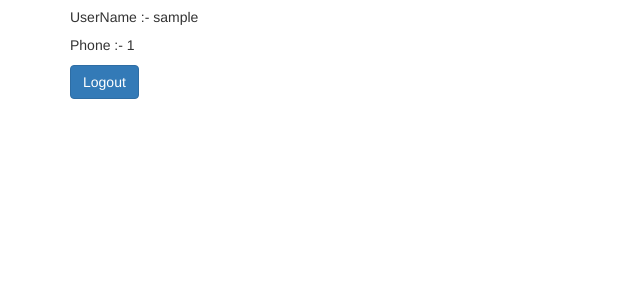
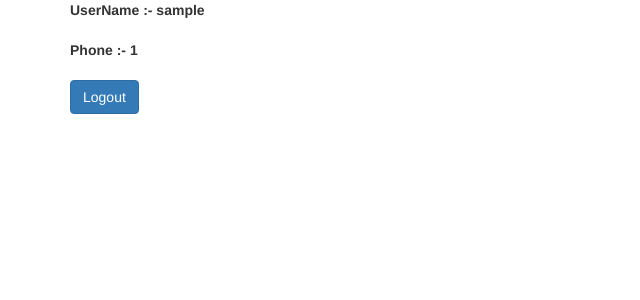
Before and after one commit to mukesh-muku/php, a PHP site: page /dashboard.php in a window 1280 px wide. Shown: the top 300 px of the page, without its empty margins (0-640 px from the left). Run offline with PHP 8.4, Linux system fonts and the light colour scheme; the visitor is signed in with stand-in values (Sample User, id 1).

Commit message:
Add files via upload

```diff
--- a/dashboard.php
+++ b/dashboard.php
@@ -18,16 +18,17 @@
     <div class="container">
         <div class="row">
             <div class="col-lg-8">
-                <div class="card">
-                  <div class="card-body">
-                    <h5 class="card-title">UserName :- <?php echo $_SESSION['username']?></h5>
-                    <p class="card-text">Phone :- <?php echo $_SESSION['phone']?></p>
+			                    <div class="form-group">
+                        <label>UserName :- <?php echo $_SESSION['username']?></label>
+                     </div>
+
+                    <div class="form-group">
+                        <label>Phone :- <?php echo $_SESSION['phone']?></label>
+                    </div>
                     <a href="logout.php" class="btn btn-primary">Logout</a>
                   </div>
                 </div>
             </div>
-        </div>
-    </div>
 
 </body>
 </html>
```
